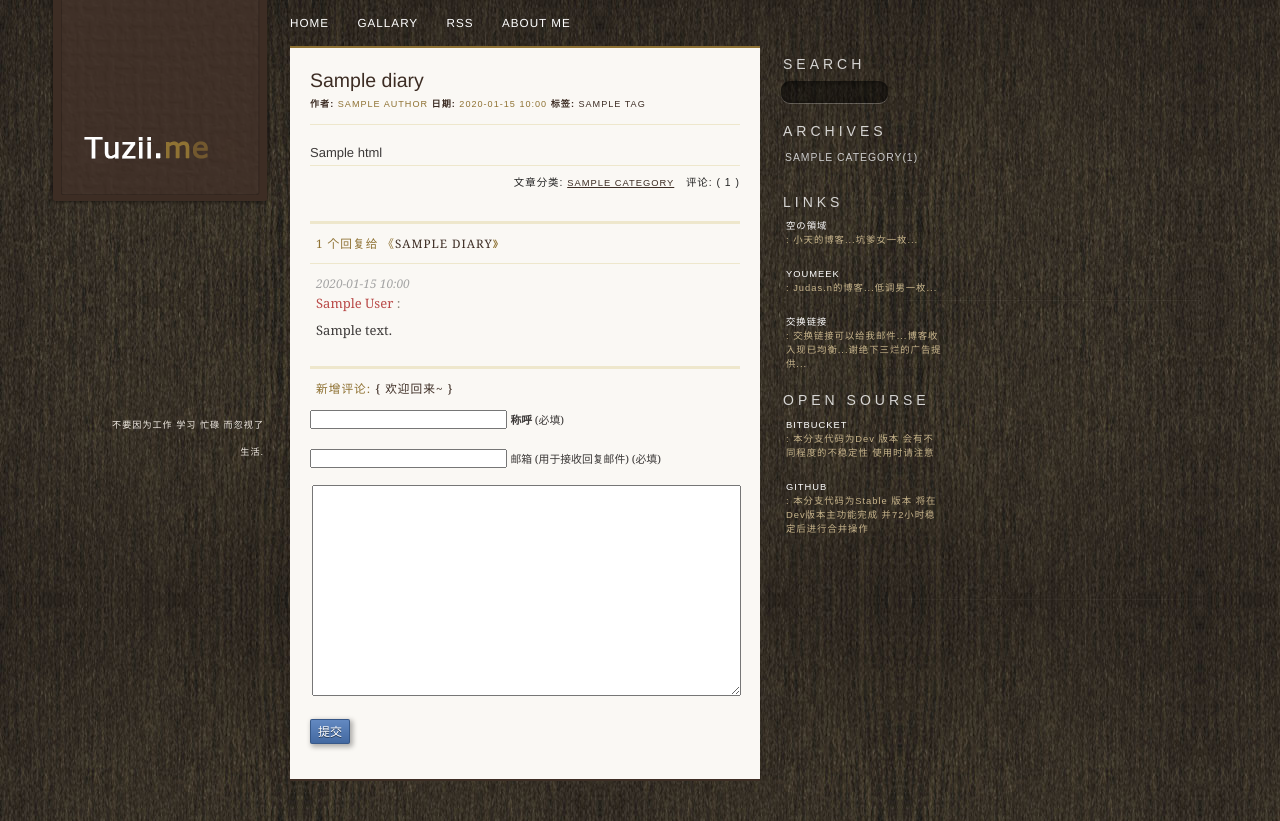
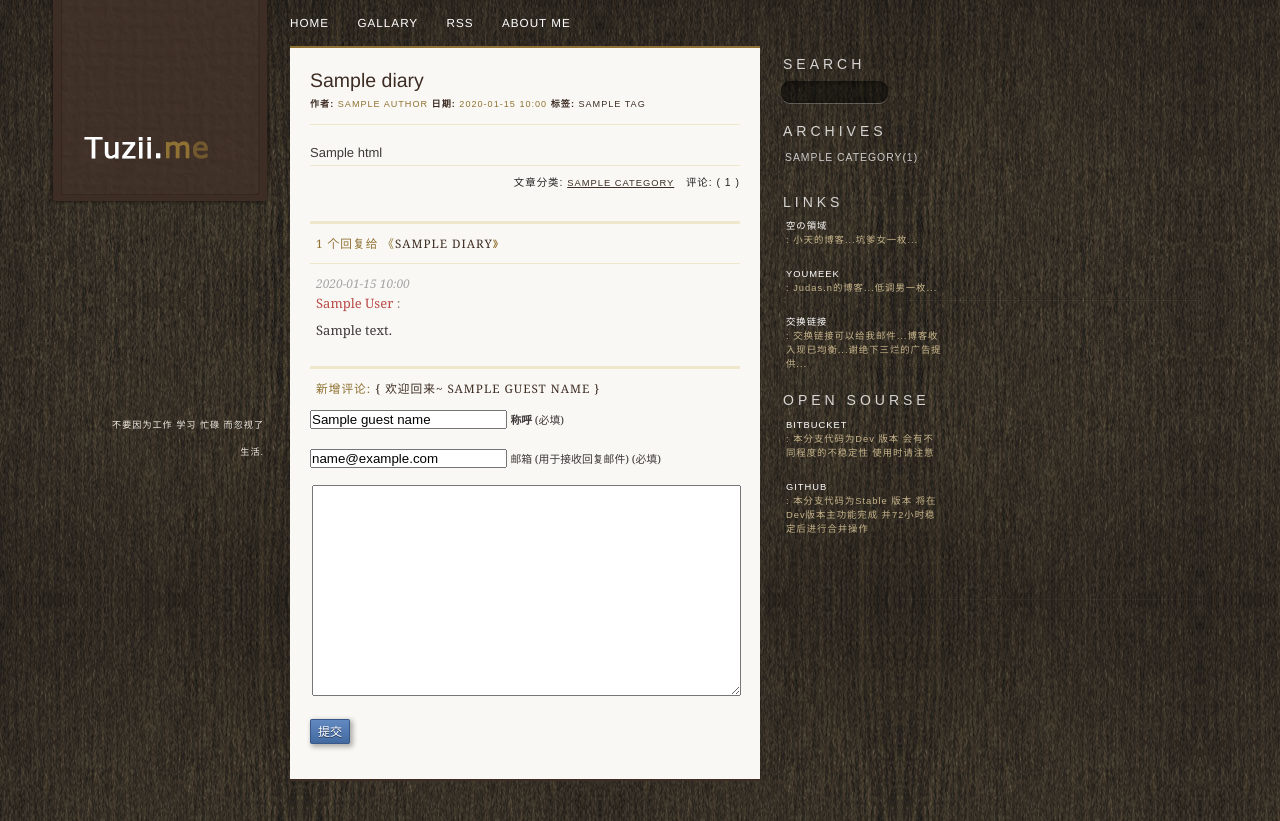
Before and after one commit to ScenK/Dev_Blog2, a Flask app: template frontend/templates/frontend/diary/detail.html in a window 1280 px wide. Shown: the top 821 px of the page. Run offline with Flask 2, Linux system fonts and the light colour scheme; the template is opened without the code that fills it: most values are stand-ins (such as "Sample title", 1, 10 or a date in 2020); parts of the project's set-up code (start-up, migrations or seed data) failed here and were passed over.

Commit message:
set guest cookie

```diff
--- a/frontend/templates/frontend/diary/detail.html
+++ b/frontend/templates/frontend/diary/detail.html
@@ -40,24 +40,20 @@
         </li>
 #}
     </ol>
-  <h3 id="respond">新增评论:<span class="welcome-back"> { 欢迎回来~ <a></a> } </span></h3>
+    <h3 id="respond">新增评论:<span class="welcome-back">{% if guest_name %} { 欢迎回来~ <a>{{guest_name}}</a> } {% endif %}</span></h3>
     <form id="comment_add_form">
       <input type="hidden" id="did" value="{{ diary.id }}">
-
       <p>
-      <input type="text" class="username" value="" size="22" tabindex="1">
+        <input type="text" class="username" value="{% if guest_name %}{{ guest_name }}{% endif %}" size="22" tabindex="1">
         <label for="author"><small><strong>称呼</strong> (必填)</small></label>
       </p>
-
       <p>
-      <input type="text" class="email" value="" size="22" tabindex="2">
+        <input type="text" class="email" value="{% if guest_email %}{{ guest_email }}{% endif %}" size="22" tabindex="2">
         <label for="email"><small>邮箱 (用于接收回复邮件) (必填)</small></label>
       </p>
-
       <p>
         <textarea class="comment" cols="100%" rows="10" tabindex="4"></textarea>
       </p>
-
       <p>
         <input type="button" id="comment_add_form_btn" tabindex="5" value="提交" class="small blue-button">
       </p>
--- a/static/js/frontend/global.js
+++ b/static/js/frontend/global.js
@@ -1,6 +1,4 @@
 (function($){
-
-  var _xsrf = Tools.getCookie("_xsrf");
 
   // Comment Add Check
   $(document).on('click', '#comment_add_form_btn', function(){
@@ -30,10 +28,14 @@
               comment  : comment
           },
           success: function(data){
-            if(data === 'success')
+            if(data === 'success'){
+              Tools.setCookie('guest_name', name, 30);
+              Tools.setCookie('guest_email', email, 30);
               self.val('提交').attr('disabled', false).removeAttr('style');
-            else
+            }
+            else{
               self.val('发生错误, 错误信息已发送给博主').attr('disabled', false).removeAttr('style');
+            }
           },
           error: function(){
             self.val('发生错误, 错误信息已发送给博主');
--- a/static/js/frontend/tools.js
+++ b/static/js/frontend/tools.js
@@ -1,8 +1,28 @@
 var Tools = {
 
-  getCookie: function (name) {
-    var r = document.cookie.match("\\b" + name + "=([^;]*)\\b");
-    return r ? r[1] : undefined;
+  setCookie: function (key, value, exdays) {
+    var exdate=new Date();
+    exdate.setDate(exdate.getDate() + exdays);
+    var c_value = escape(value) + ((exdays==null) ? "" : "; expires = " + exdate.toUTCString());
+    document.cookie = key + "=" + c_value;
+  },
+
+  getCookie: function (c_name) {
+    var c_value = document.cookie;
+    var c_start = c_value.indexOf(" " + c_name + "=");
+    if (c_start == -1){
+      c_start = c_value.indexOf(c_name + "=");
+    }else if (c_start == -1){
+      c_value = null;
+    }else{
+      c_start = c_value.indexOf("=", c_start) + 1;
+      var c_end = c_value.indexOf(";", c_start);
+      if (c_end == -1){
+        c_end = c_value.length;
+      }
+      c_value = unescape(c_value.substring(c_start,c_end));
+    }
+    return c_value;
   },
 
   emailCheck: function (target) {
```
Also changed, not shown: frontend/frontend.py (+10 -1 lines). Lines whose indentation alone changed are shown as unchanged.
